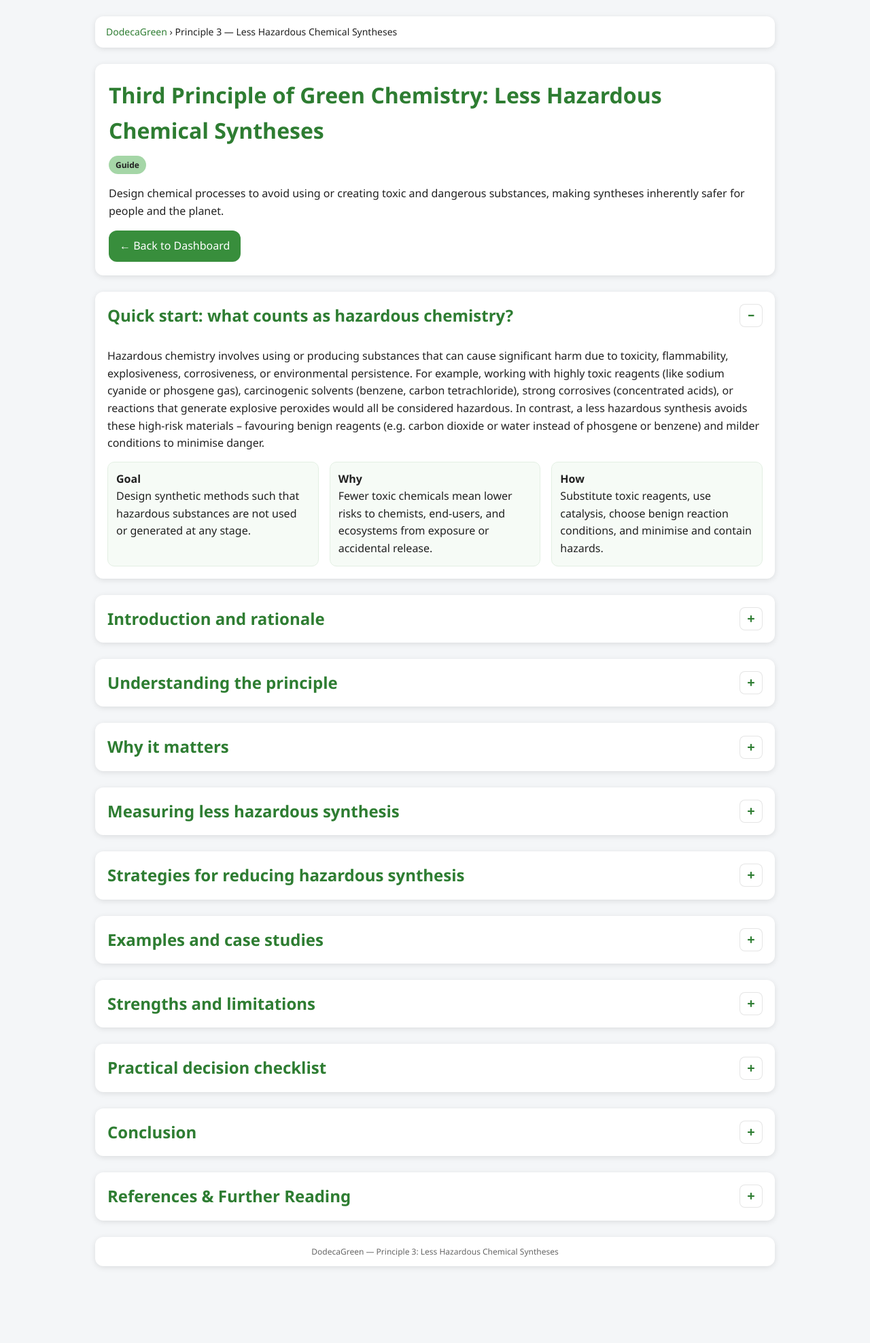
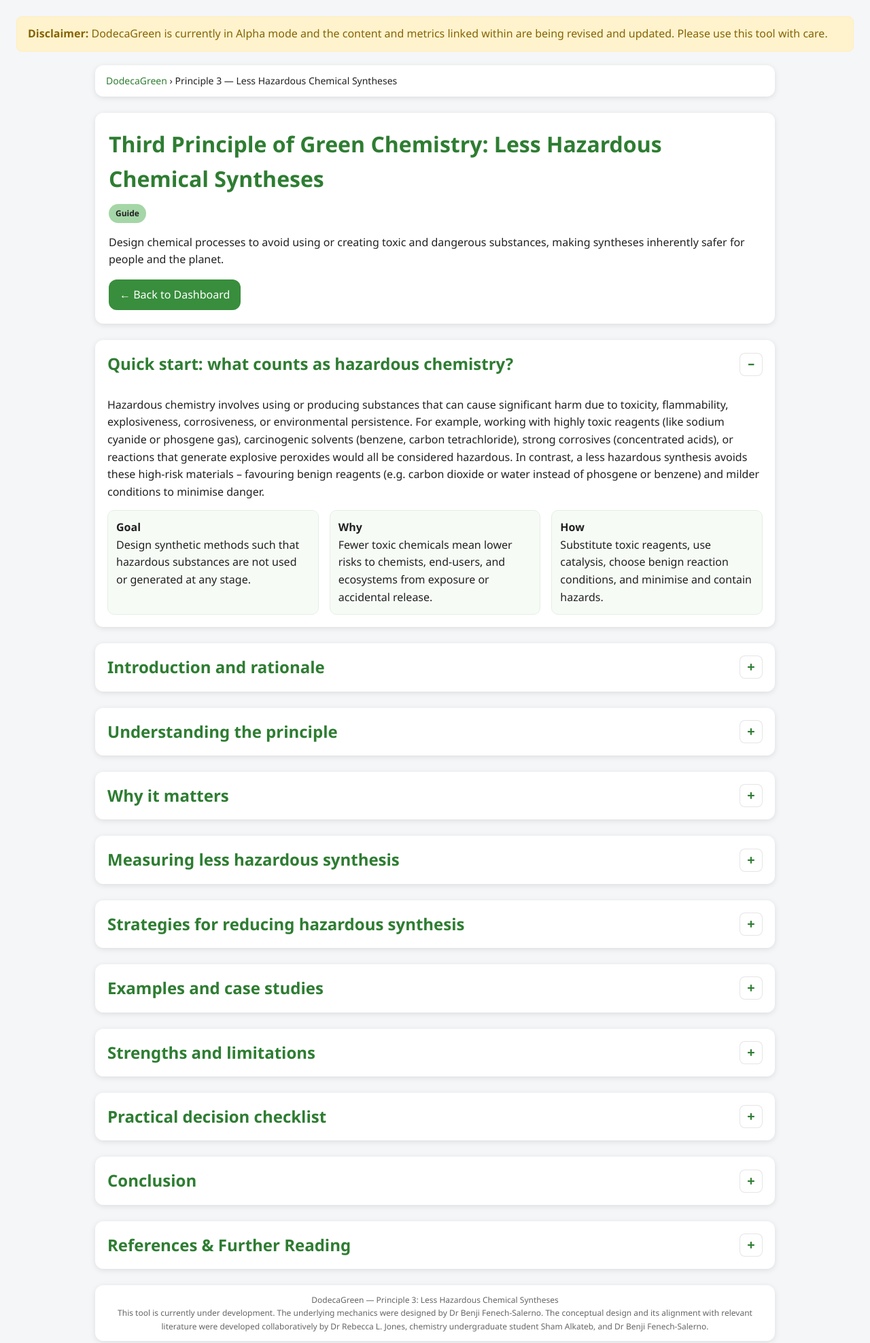
Before and after one commit to NextGenScienceTools/DodecaGreen, a plain HTML site: page 03_gc_less_hazardous_synthesis.html in a window 1280 px wide. Shown: the whole page at 68% size. Drawn offline with Linux system fonts and the light colour scheme.

Commit message:
Alpha, Author

```diff
--- a/03_gc_less_hazardous_synthesis.html
+++ b/03_gc_less_hazardous_synthesis.html
@@ -7,6 +7,11 @@
   <link rel="stylesheet" href="styles.css">
 </head>
 <body>
+
+<div style="background-color: #fff3cd; color: #856404; padding: 12px 16px; border: 1px solid #ffeeba; border-radius: 8px; margin-bottom: 20px; font-family: 'Segoe UI', Roboto, sans-serif;">
+    <strong>Disclaimer:</strong> DodecaGreen is currently in Alpha mode and the content and metrics linked within are being revised and updated. Please use this tool with care.
+</div>
+
   <div id="main-container">
     <div class="card breadcrumb">
       <a href="index.html">DodecaGreen</a> › Principle 3 — Less Hazardous Chemical Syntheses
@@ -221,7 +226,7 @@
       </div>
     </section>
 
-    <footer class="card" style="padding: 12px; text-align: center; font-size: 12px; color: #666;">DodecaGreen — Principle 3: Less Hazardous Chemical Syntheses</footer>
+    <footer class="card" style="padding: 12px; text-align: center; font-size: 12px; color: #666;">DodecaGreen — Principle 3: Less Hazardous Chemical Syntheses<br>This tool is currently under development.</strong> The underlying mechanics were designed by Dr Benji Fenech-Salerno. The conceptual design and its alignment with relevant literature were developed collaboratively by Dr Rebecca L. Jones, chemistry undergraduate student Sham Alkateb, and Dr Benji Fenech-Salerno.</footer>
   </div>
 
   <script src="script.js"></script>
```
